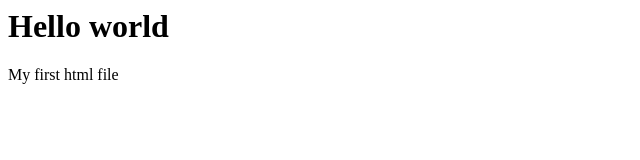
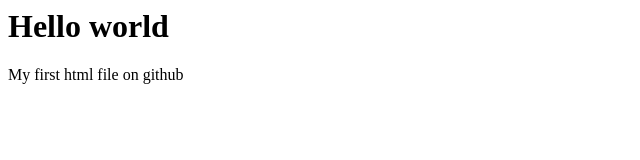
Before and after one commit to himanshujoshi5992/netGittest, a plain HTML site: page helloworld.html in a window 1280 px wide. Shown: the full height of the page, 0-640 px from the left. Drawn offline with Linux system fonts and the light colour scheme.

Commit message:
made changes to the same line

```diff
--- a/helloworld.html
+++ b/helloworld.html
@@ -5,7 +5,7 @@
 	<body>
 		<div>
 			<h1>Hello world</h1>
-			<p>My first html file</p>
+			<p>My first html file on github</p>
 		</div>
 	</body>
 </html>
```
